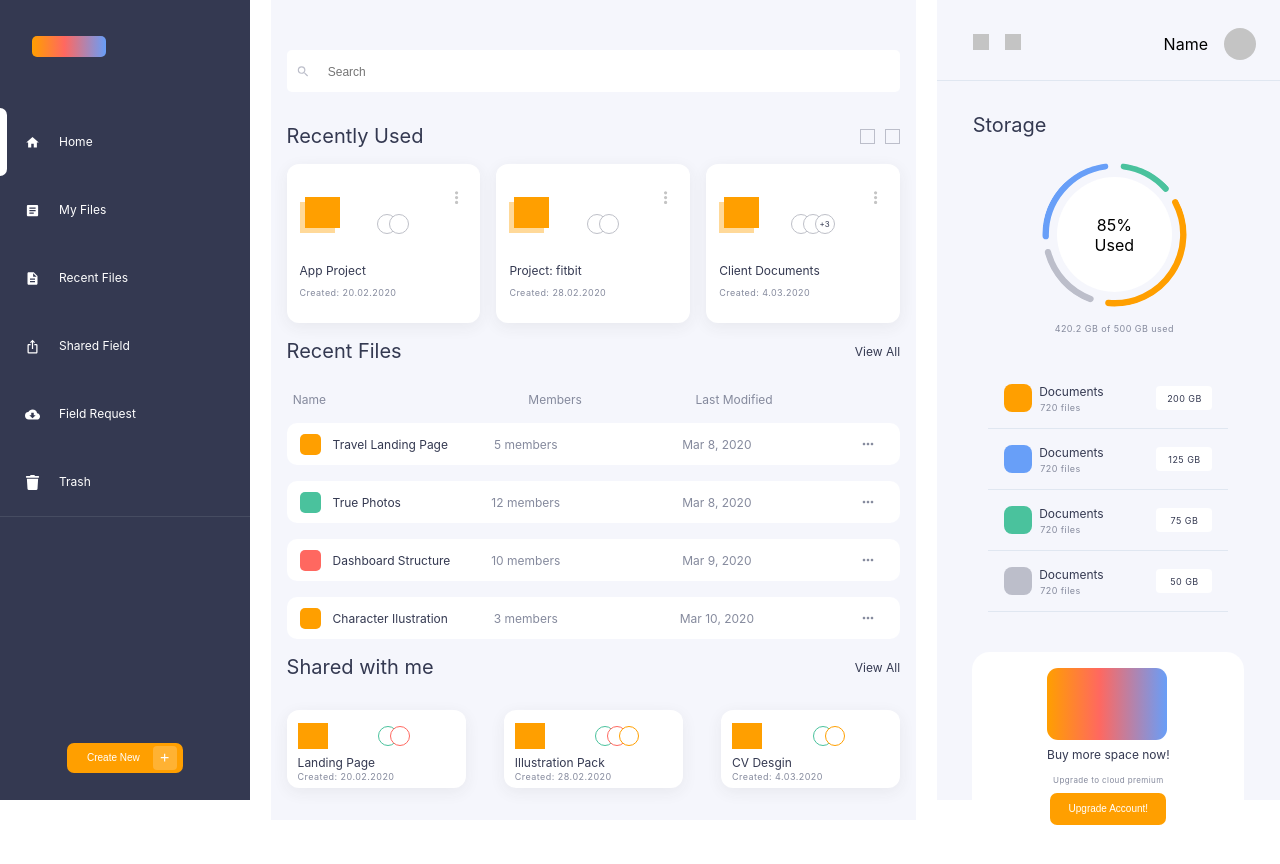
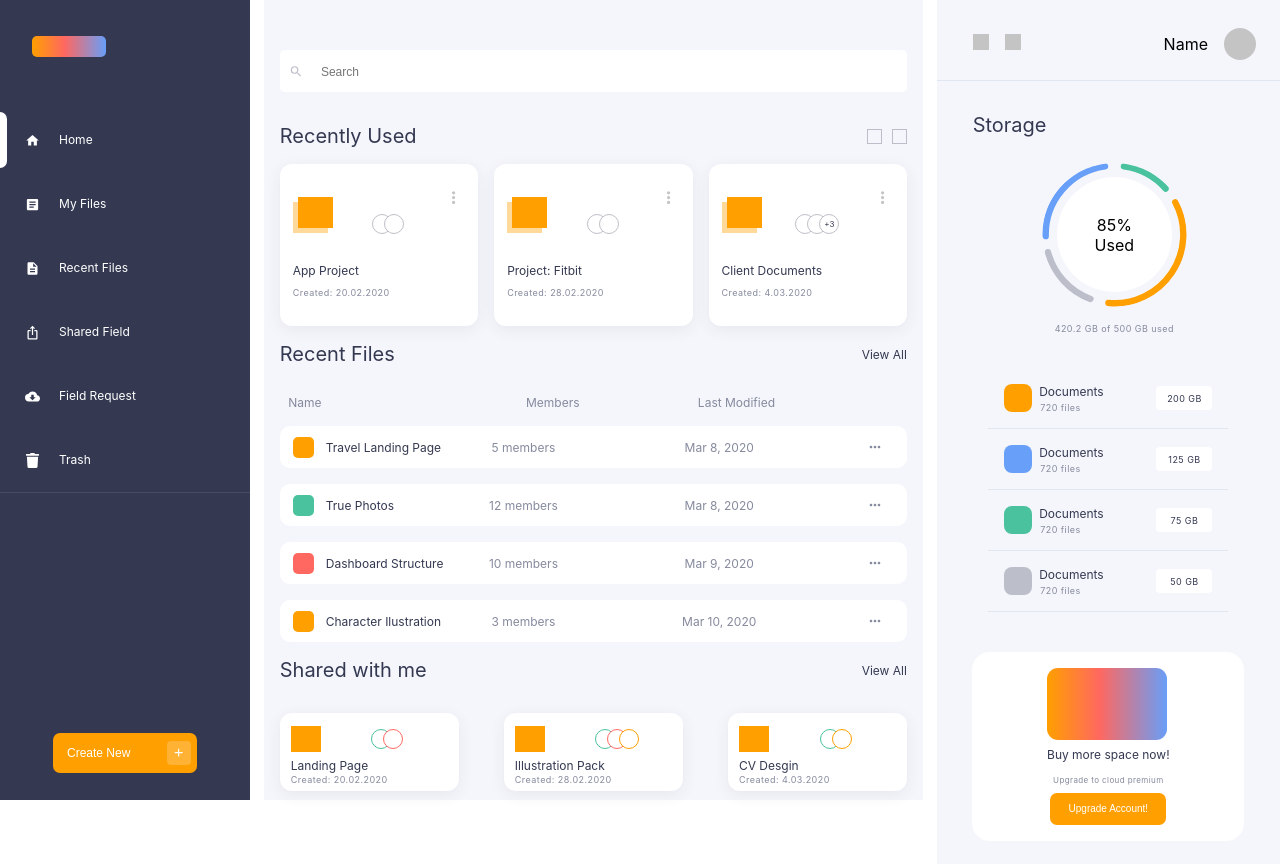
Before and after one commit to marceloev123/Css-Nerdery-Challenge-Layout, a React (Create React App) app: page / in a window 1280 px wide. Shown: the top 864 px of the page. Before the commit the page ends 841 px from the top, so only its background shows below. Built offline with nearby package versions, Linux system fonts and the light colour scheme.

Commit message:
fix: responsive and some flex

```diff
--- a/src/components/Dashboard/Dashboard.css
+++ b/src/components/Dashboard/Dashboard.css
@@ -1,8 +1,10 @@
 .wrapper-dashboard {
-  height: 100vh;
-  width: 100%;
+  min-height: 100vh;
   background-color: #f5f6fc;
   display: flex;
+  width: 96%;
+
+  justify-self: center;
   flex-direction: column;
   justify-content: space-between;
 }
@@ -131,3 +133,9 @@
   padding: 10px 16px 10px 16px;
   margin: auto;
 }
+
+@media only screen and (min-width: 768px) {
+  .wrapper-dashboard {
+    width: 100%;
+  }
+}
--- a/src/components/Info/Info.css
+++ b/src/components/Info/Info.css
@@ -1,5 +1,5 @@
 .display-content {
-  height: 100%;
+  height: 100vh;
   width: 100%;
   background-color: white;
   display: flex;
@@ -13,8 +13,6 @@
   align-items: center;
   margin-top: 25px;
 }
-
-
 
 .search-bar {
   display: flex;
@@ -34,7 +32,7 @@
 .display-recent {
   background-color: #f5f6fc;
   margin: 0 auto;
-  width: 94%;
+  width: 96%;
   min-height: 100vh;
   display: flex;
   flex-direction: column;
@@ -44,7 +42,7 @@
 @media only screen and (min-width: 480px) {
   .display-recent {
     background-color: #f5f6fc;
-    width: 94%;
+    width: 96%;
   }
   .toggle-container {
     height: 32px;
--- a/src/components/Info/RecentlyUsed/RecentlyUsed.css
+++ b/src/components/Info/RecentlyUsed/RecentlyUsed.css
@@ -12,7 +12,7 @@
 
 .card-container {
   background-color: white;
-  height: 132px;
+  height: 128px;
   border-radius: 12px;
   padding: 13px;
   max-width: 176px;
@@ -34,7 +34,7 @@
   }
   .card-container {
     background-color: white;
-    height: 133px;
+    height: 128px;
     flex-basis: 44%;
     margin-left: auto;
     margin-right: auto;
@@ -50,7 +50,7 @@
   }
   .card-container {
     background-color: white;
-    height: 133px;
+    height: 136px;
     flex-basis: 20%;
     margin-left: 0;
     margin-right: 0;
--- a/src/components/Info/RecentlyUsed/RecentlyUsed.tsx
+++ b/src/components/Info/RecentlyUsed/RecentlyUsed.tsx
@@ -138,7 +138,7 @@ export const RecentlyUsed = () => {
     { id: 1, title: "App Project", createdDate: "20.02.2020" },
     {
       id: 2,
-      title: "Project: fitbit",
+      title: "Project: Fitbit",
       createdDate: "28.02.2020",
     },
     {
--- a/src/components/Sidebar/Sidebar.css
+++ b/src/components/Sidebar/Sidebar.css
@@ -57,7 +57,7 @@
 
 .wrapper-list {
   list-style: none;
-  height: 68px;
+  height: 64px;
 }
 
 .nav-link {
@@ -71,7 +71,7 @@
 
 .active-nav-link:before {
   width: 7px;
-  height: 68px;
+  height: 56px;
   border-radius: 0 7px 7px 0;
   background-color: #fff;
   content: "";
@@ -96,8 +96,8 @@
 .create-section button.btn-container {
   display: flex;
   flex-flow: row;
-  height: 30px;
-  width: 116px;
+  height: 40px;
+  width: 144px;
   margin-left: 16%;
   margin: auto;
   margin-bottom: 27px;
@@ -110,8 +110,8 @@
   margin-top: 24px;
 }
 .btn-text {
-  margin-left: 14px;
-  font-size: 10px;
+  margin-left: 8px;
+  font-size: 12px;
   line-height: 12px;
   font-style: normal;
   font-weight: normal;
@@ -180,9 +180,9 @@
     z-index: 10000;
   }
 }
-@media only screen and (min-width: 1000px) {
+@media only screen and (min-width: 1024px) {
   .sidebar-wrapper {
-    position: unset;
+    position:static;
     display: flex;
     flex-direction: column;
     visibility: visible;
```
